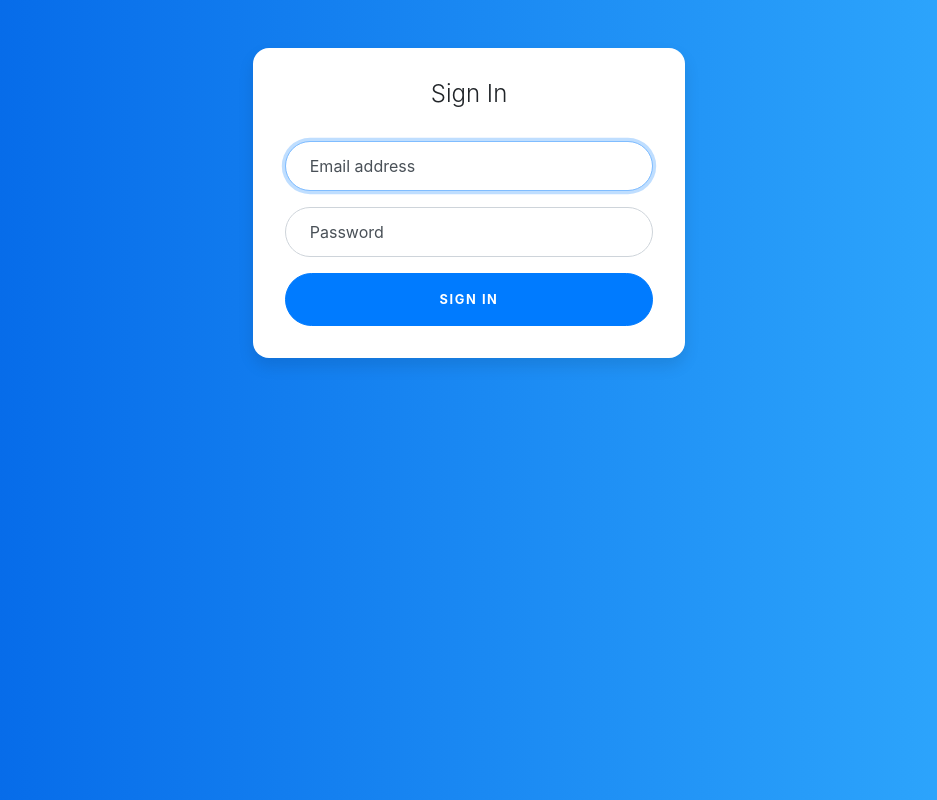
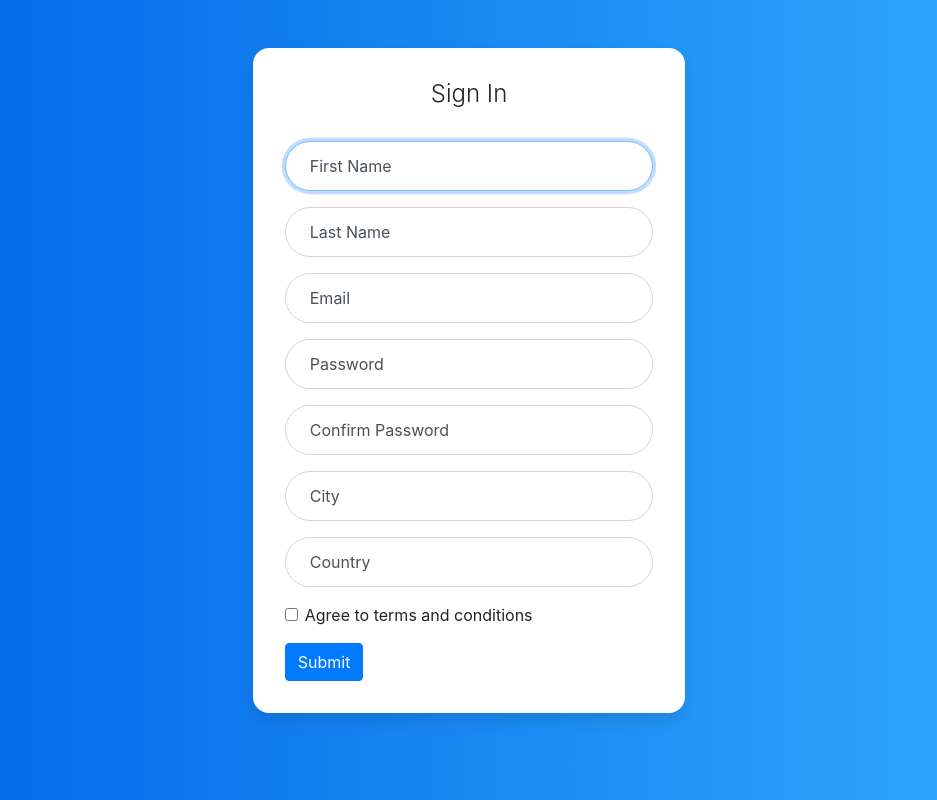
Before and after one commit to kljuni/watchoo-app, a Flask app: page /register in a window 1280 px wide. Shown: the whole page, without its empty margins (171-1108 px from the left). Run offline with Flask 2, Linux system fonts and the light colour scheme; some libraries are stand-ins or nearby versions.

Commit message:
commiting changes

```diff
--- a/main.py
+++ b/main.py
@@ -23,7 +23,7 @@ app.config["SESSION_PERMANENT"] = False
 app.config["SESSION_TYPE"] = "filesystem"
 Session(app)
 
-@app.route("/register", methods=['GET', 'POST'])
+@app.route("/login", methods=['GET', 'POST'])
 def login():
     if request.method == 'POST':
         return render_template("login.html")
@@ -68,7 +68,7 @@ def register():
 @app.route("/home")
 @login_required
 def home():
-    return render_template("login.html")
+    return render_template("register.html")
 
 @app.route("/logout")
 def logout():
--- /dev/null
+++ b/static/register.css
@@ -0,0 +1,135 @@
+:root {
+    --input-padding-x: 1.5rem;
+    --input-padding-y: .75rem;
+  }
+
+  body {
+    background: #007bff;
+    background: linear-gradient(to right, #0062E6, #33AEFF);
+  }
+
+  .card-signin {
+    border: 0;
+    border-radius: 1rem;
+    box-shadow: 0 0.5rem 1rem 0 rgba(0, 0, 0, 0.1);
+  }
+
+  .card-signin .card-title {
+    margin-bottom: 2rem;
+    font-weight: 300;
+    font-size: 1.5rem;
+  }
+
+  .card-signin .card-body {
+    padding: 2rem;
+  }
+
+  .form-signin {
+    width: 100%;
+  }
+
+  .form-signin .btn {
+    font-size: 80%;
+    border-radius: 5rem;
+    letter-spacing: .1rem;
+    font-weight: bold;
+    padding: 1rem;
+    transition: all 0.2s;
+  }
+
+  .form-label-group {
+    position: relative;
+    margin-bottom: 1rem;
+  }
+
+  .form-label-group input {
+    height: auto;
+    border-radius: 2rem;
+  }
+
+  .form-label-group>input,
+  .form-label-group>label {
+    padding: var(--input-padding-y) var(--input-padding-x);
+  }
+
+  .form-label-group>label {
+    position: absolute;
+    top: 0;
+    left: 0;
+    display: block;
+    width: 100%;
+    margin-bottom: 0;
+    /* Override default `<label>` margin */
+    line-height: 1.5;
+    color: #495057;
+    border: 1px solid transparent;
+    border-radius: .25rem;
+    transition: all .1s ease-in-out;
+  }
+
+  .form-label-group input::-webkit-input-placeholder {
+    color: transparent;
+  }
+
+  .form-label-group input:-ms-input-placeholder {
+    color: transparent;
+  }
+
+  .form-label-group input::-ms-input-placeholder {
+    color: transparent;
+  }
+
+  .form-label-group input::-moz-placeholder {
+    color: transparent;
+  }
+
+  .form-label-group input::placeholder {
+    color: transparent;
+  }
+
+  .form-label-group input:not(:placeholder-shown) {
+    padding-top: calc(var(--input-padding-y) + var(--input-padding-y) * (2 / 3));
+    padding-bottom: calc(var(--input-padding-y) / 3);
+  }
+
+  .form-label-group input:not(:placeholder-shown)~label {
+    padding-top: calc(var(--input-padding-y) / 3);
+    padding-bottom: calc(var(--input-padding-y) / 3);
+    font-size: 12px;
+    color: #777;
+  }
+
+  .btn-google {
+    color: white;
+    background-color: #ea4335;
+  }
+
+  .btn-facebook {
+    color: white;
+    background-color: #3b5998;
+  }
+
+  /* Fallback for Edge
+  -------------------------------------------------- */
+
+  @supports (-ms-ime-align: auto) {
+    .form-label-group>label {
+      display: none;
+    }
+    .form-label-group input::-ms-input-placeholder {
+      color: #777;
+    }
+  }
+
+  /* Fallback for IE
+  -------------------------------------------------- */
+
+  @media all and (-ms-high-contrast: none),
+  (-ms-high-contrast: active) {
+    .form-label-group>label {
+      display: none;
+    }
+    .form-label-group input:-ms-input-placeholder {
+      color: #777;
+    }
+  }
--- a/templates/register.html
+++ b/templates/register.html
@@ -1,27 +1,66 @@
 {% extends "layout.html" %}
 
+{% block head %}
+
+    <link href="/static/register.css" rel="stylesheet">
+
+{% endblock %}
+
 {% block body %}
-    <form action="/home" method="post">
-        <div class="form-group">
-            <label for="formGroupExampleInput">Name</label>
-            <input name="name" type="text" class="form-control" id="formGroupExampleInput">
+<div class="container">
+    <div class="row">
+    <div class="col-sm-9 col-md-7 col-lg-5 mx-auto">
+        <div class="card card-signin my-5">
+        <div class="card-body">
+            <h5 class="card-title text-center">Sign In</h5>
+
+            <form action="/home" method="post">
+
+                <div class="form-label-group">
+                    <input name="name" type="text" id="formGroupExampleInput" class="form-control" placeholder="First Name" required autofocus>
+                    <label for="formGroupExampleInput">First Name</label>
+                </div>
+                <div class="form-label-group">
+                    <input name="name" type="text" id="formGroupExampleInput" class="form-control" placeholder="Last Name" required autofocus>
+                    <label for="formGroupExampleInput">Last Name</label>
+                </div>
+                <div class="form-label-group">
+                    <input name="email" type="email" class="form-control" id="formGroupExampleInput3" placeholder="Email">
+                    <label for="formGroupExampleInput3">Email</label>
+                </div>
+                <div class="form-label-group">
+                    <input name="password" type="password" class="form-control" id="formGroupExampleInput2" placeholder="Password">
+                    <label for="formGroupExampleInput2">Password</label>
+                </div>
+                <div class="form-label-group">
+                    <input name="confirmation" type="password" class="form-control" id="formGroupExampleInput2" placeholder="Confirm Password">
+                    <label for="formGroupExampleInput2">Confirm Password</label>
+                </div>
+                <div class="form-label-group">
+                    <input name="city" type="text" class="form-control" id="formGroupExampleInput4" placeholder="City">
+                    <label for="formGroupExampleInput4">City</label>
+                </div>
+                <div class="form-label-group">
+                    <input name="country" type="text" class="form-control" id="formGroupExampleInput5" placeholder="Country">
+                    <label for="formGroupExampleInput5">Country</label>
+                </div>
+                <div class="form-group">
+                    <div class="form-check">
+                        <input class="form-check-input" type="checkbox" value="" id="invalidCheck2" required>
+                        <label class="form-check-label" for="invalidCheck2">
+                        Agree to terms and conditions
+                        </label>
+                    </div>
+                </div>
+                <button type="submit" class="btn btn-primary">Submit</button>
+            </form>
+
+
         </div>
-        <div class="form-group">
-            <label for="formGroupExampleInput">Email</label>
-            <input name="email" type="text" class="form-control" id="formGroupExampleInput">
         </div>
-        <div class="form-group">
-            <label for="formGroupExampleInput2">Surname</label>
-            <input name="surname" type="text" class="form-control" id="formGroupExampleInput2">
-        </div>
-        <div class="form-group">
-            <label for="formGroupExampleInput2">City</label>
-            <input name="city" type="text" class="form-control" id="formGroupExampleInput2">
-        </div>
-        <div class="form-group">
-            <label for="formGroupExampleInput2">PIN</label>
-            <input name="pin" type="text" class="form-control" id="formGroupExampleInput2" placeholder="Postal PIN code">
-        </div>
-        <button type="submit" class="btn btn-primary">Submit</button>
-    </form>
+    </div>
+    </div>
+</div>
+
+
 {% endblock %}
```
Also changed, not shown: helpers.py (+2 -0 lines), templates/login.html (+6 -4 lines).
